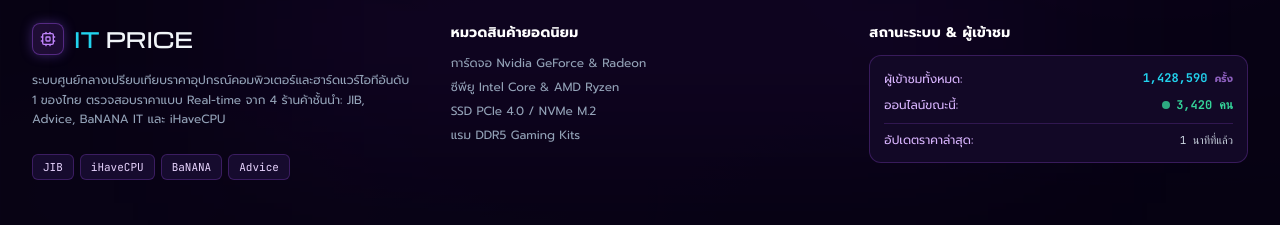
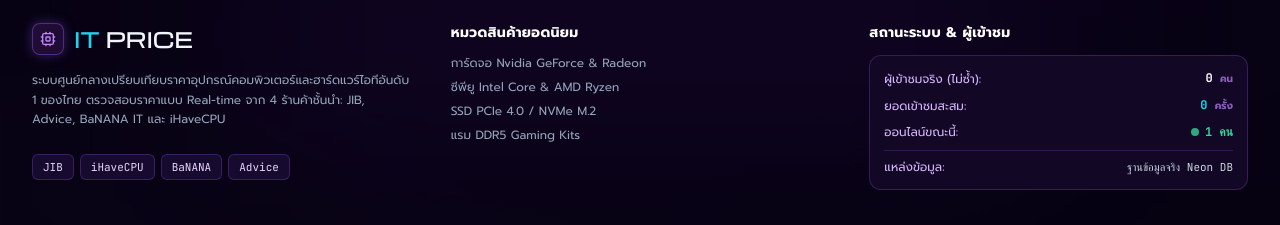
Before and after one commit to ReForGor/Host, a React (Vite) app in the folder frontend/: page / in a window 1280 px wide. Shown: the part 4324-4549 px from the top of the page. Built offline with nearby package versions, Linux system fonts and the light colour scheme; no server answers.

Commit message:
feat(analytics): display 100% real visitor, pageview, and online metrics from PostgreSQL database

```diff
--- a/frontend/src/components/Footer.jsx
+++ b/frontend/src/components/Footer.jsx
@@ -6,18 +6,18 @@
 
 export default function Footer() {
   const { lang, t } = useLanguage()
-  const [visitorCount, setVisitorCount] = useState(1428590)
-  const [onlineCount, setOnlineCount] = useState(3420)
+  const [visitorCount, setVisitorCount] = useState(0)
+  const [uniqueVisitors, setUniqueVisitors] = useState(0)
+  const [onlineCount, setOnlineCount] = useState(1)
 
   useEffect(() => {
     const fetchRealStats = async () => {
       try {
         const res = await analyticsApi.getStats()
-        if (res.data?.total_visitors) {
-          setVisitorCount(Math.max(1428590, res.data.total_visitors))
-        }
-        if (res.data?.online_now !== undefined) {
-          setOnlineCount(Math.max(12, res.data.online_now))
+        if (res.data) {
+          setVisitorCount(res.data.total_visitors || 0)
+          setUniqueVisitors(res.data.unique_visitors || 0)
+          setOnlineCount(res.data.online_now || 1)
         }
       } catch (e) {
         // keep current
@@ -105,7 +105,13 @@
             </h4>
             <div className="bg-[#120826] border border-purple-500/25 rounded-xl p-3.5 space-y-2.5">
               <div className="flex items-center justify-between text-xs">
-                <span className="text-purple-300">{lang === 'en' ? 'Total Pageviews:' : 'ผู้เข้าชมทั้งหมด:'}</span>
+                <span className="text-purple-300">{lang === 'en' ? 'Unique Visitors:' : 'ผู้เข้าชมจริง (ไม่ซ้ำ):'}</span>
+                <span className="font-mono font-bold text-white">
+                  {uniqueVisitors.toLocaleString()} <span className="text-[10px] text-purple-400/70 font-sans">{lang === 'en' ? 'visitors' : 'คน'}</span>
+                </span>
+              </div>
+              <div className="flex items-center justify-between text-xs">
+                <span className="text-purple-300">{lang === 'en' ? 'Total Pageviews:' : 'ยอดเข้าชมสะสม:'}</span>
                 <span className="font-mono font-bold text-cyan-400">
                   {visitorCount.toLocaleString()} <span className="text-[10px] text-purple-400/70 font-sans">{lang === 'en' ? 'views' : 'ครั้ง'}</span>
                 </span>
@@ -118,8 +124,8 @@
                 </span>
               </div>
               <div className="flex items-center justify-between text-xs border-t border-purple-500/20 pt-2">
-                <span className="text-purple-300">{lang === 'en' ? 'Price Live Sync:' : 'อัปเดตราคาล่าสุด:'}</span>
-                <span className="text-slate-300 font-mono text-[11px]">{lang === 'en' ? '1 min ago' : '1 นาทีที่แล้ว'}</span>
+                <span className="text-purple-300">{lang === 'en' ? 'Data Source:' : 'แหล่งข้อมูล:'}</span>
+                <span className="text-slate-300 font-mono text-[11px]">{lang === 'en' ? 'PostgreSQL Neon DB' : 'ฐานข้อมูลจริง Neon DB'}</span>
               </div>
             </div>
           </div>
--- a/frontend/src/pages/AdminPage.jsx
+++ b/frontend/src/pages/AdminPage.jsx
@@ -343,10 +343,10 @@
                 <Activity className="w-5 h-5 text-purple-400" />
               </div>
               <div className="text-3xl font-extrabold text-white font-mono">
-                {(analytics?.total_visitors || 158421).toLocaleString()} <span className="text-xs font-normal text-slate-400">ครั้ง</span>
+                {(analytics?.total_visitors ?? 0).toLocaleString()} <span className="text-xs font-normal text-slate-400">ครั้ง</span>
               </div>
               <p className="text-[11px] text-purple-400 mt-2">
-                ผู้เข้าชมไม่ซ้ำ: {analytics?.unique_visitors || 1} คน
+                ผู้เข้าชมไม่ซ้ำ: {(analytics?.unique_visitors ?? 0).toLocaleString()} คน
               </p>
             </div>
 
```
Also changed, not shown: 1 other file (tests, documents, lock files or other folders).
